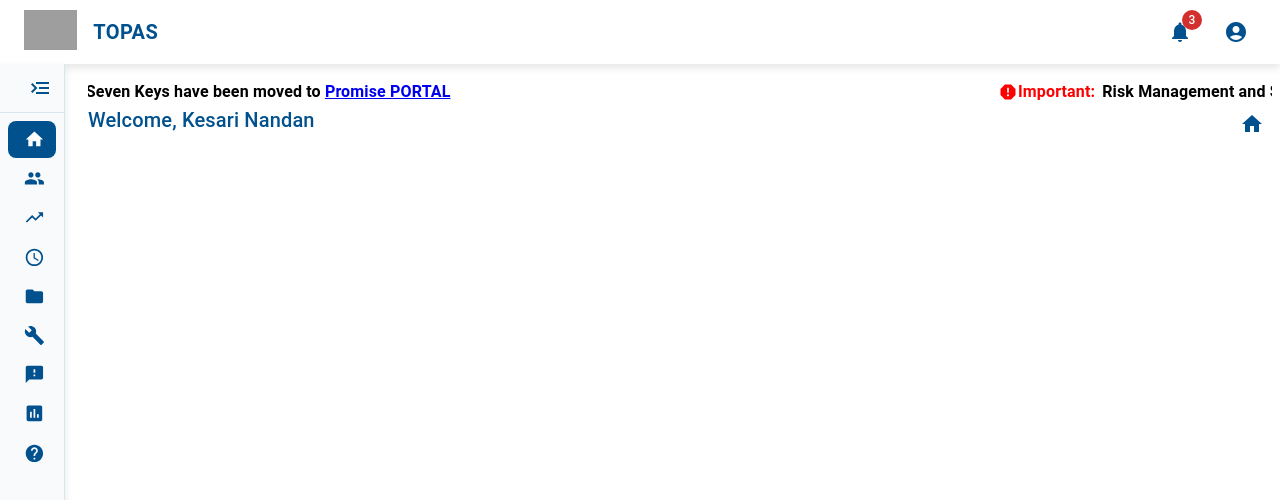
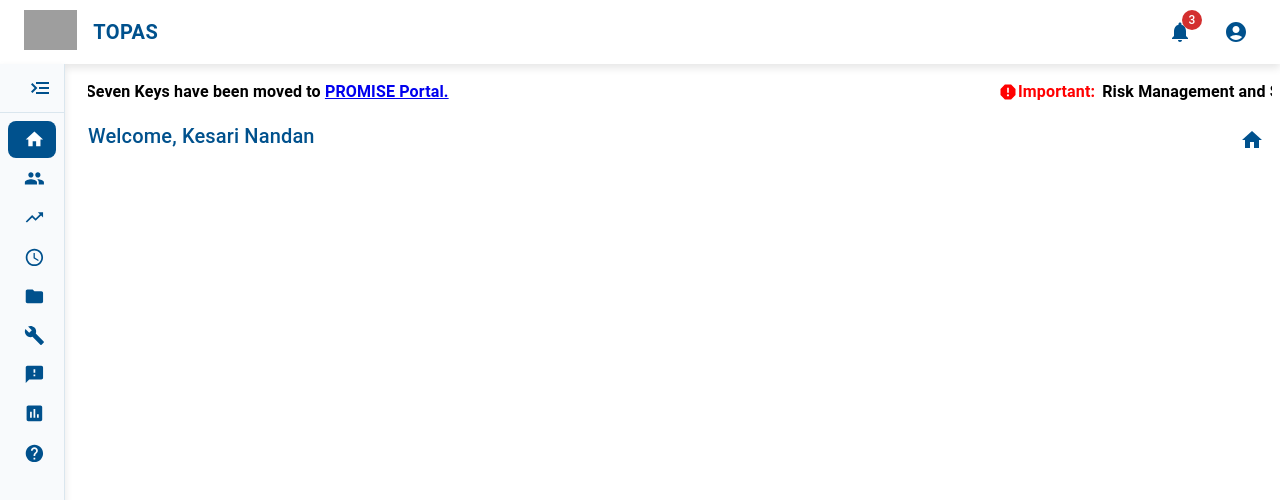
Before and after one commit to KesariIncture/topas-demo, a React (Vite) app: page /topas-demo/dashboard in a window 1280 px wide. Shown: the top 500 px of the page. Built offline with nearby package versions, Linux system fonts and the light colour scheme; grey boxes are pictures that could not be loaded.

Commit message:
Fix typo in Dashboard marquee text and add margin to improve layout

```diff
--- a/src/pages/Dashboard.jsx
+++ b/src/pages/Dashboard.jsx
@@ -29,7 +29,7 @@ function Dashboard() {
               Important:
             </Typography>
             <Typography sx = {{fontWeight: "bold"}}>
-              Risk Management and Seven Keys have been moved to <Link>Promise PORTAL</Link>
+              Risk Management and Seven Keys have been moved to <Link>PROMISE Portal.</Link>
             </Typography>
           </Box>
         </Marquee>
@@ -37,6 +37,7 @@ function Dashboard() {
           sx={{
             display: "flex",
             justifyContent: "space-between",
+            marginTop: "1rem",
           }}
         >
           <Typography variant="h6" sx={{ color: c1 }}>
```
